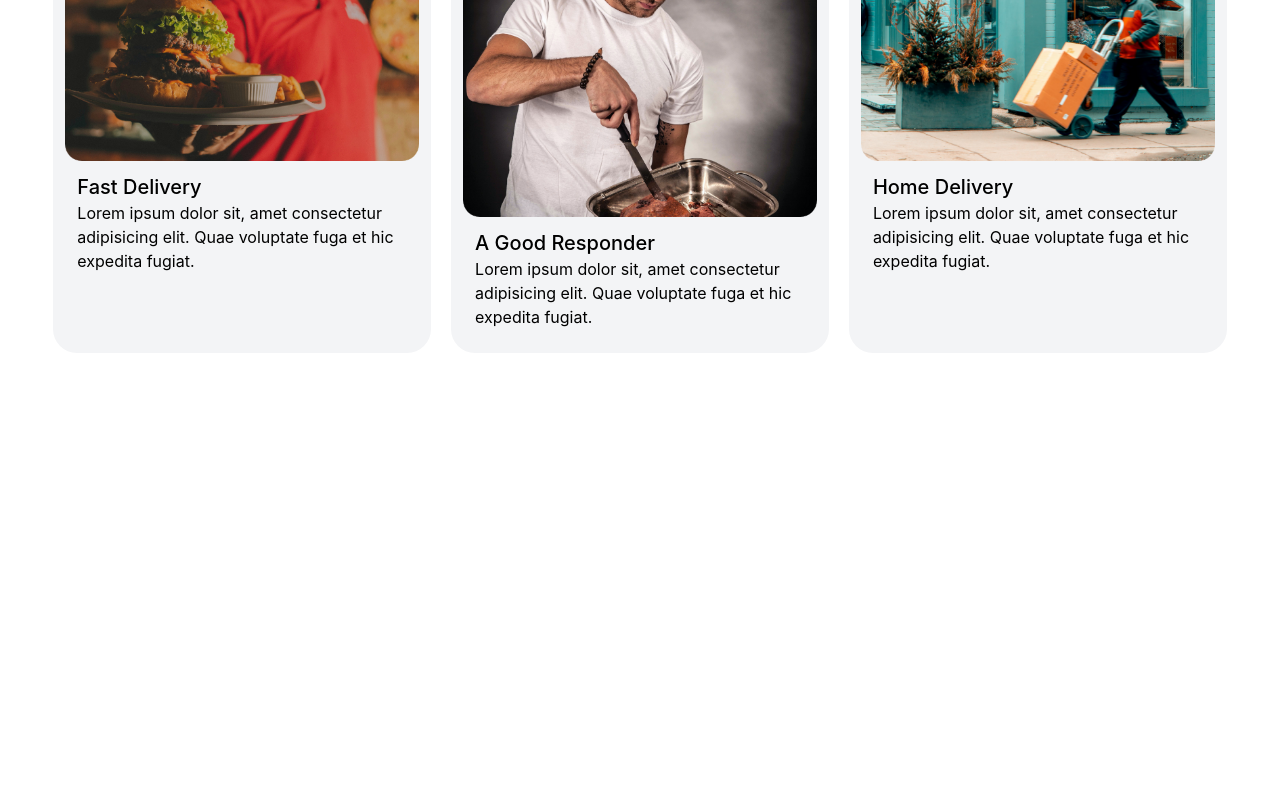
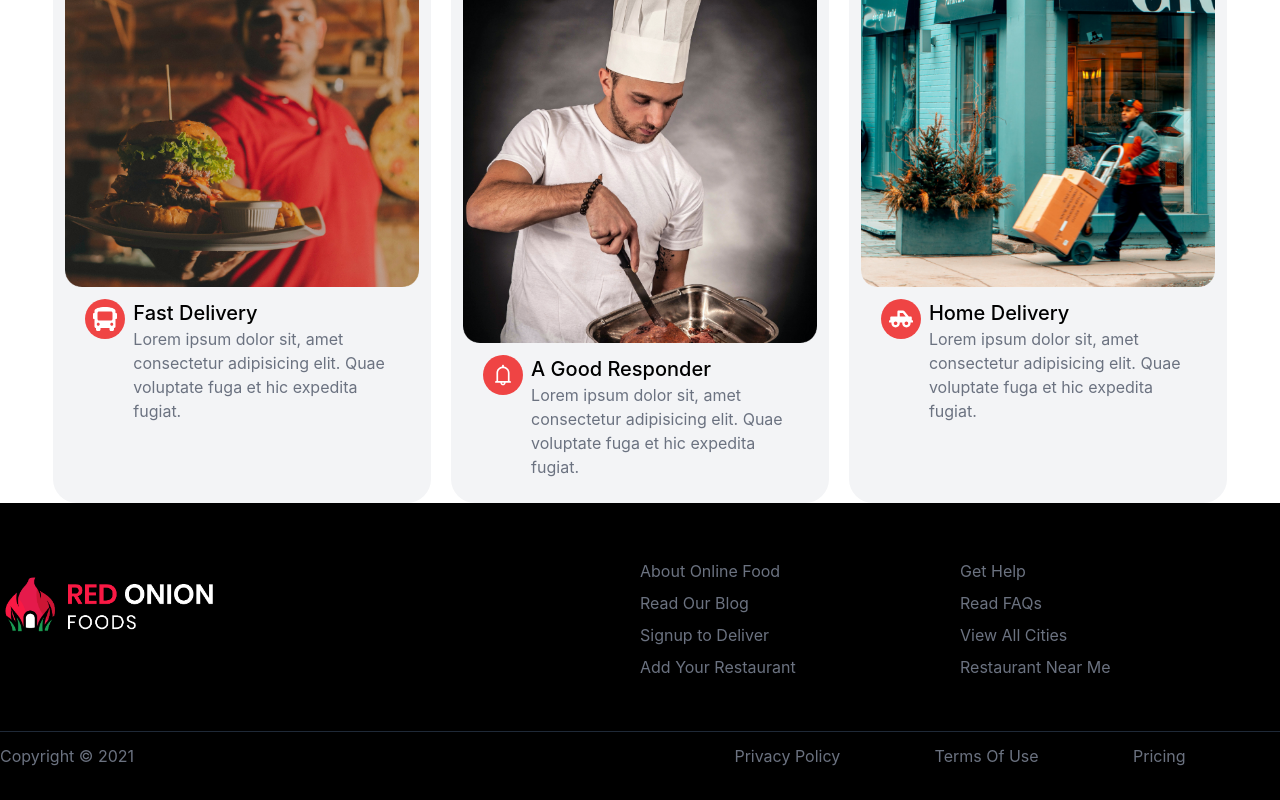
Before and after one commit to Jobayer-Majumder/red-onion, a React (Create React App) app: page / in a window 1280 px wide. Shown: the part 834-1634 px from the top of the page. Before the commit the page ends 1187 px from the top, so only its background shows below. Built offline with nearby package versions, Linux system fonts and the light colour scheme.

Commit message:
footer component added

```diff
--- a/package.json
+++ b/package.json
@@ -9,13 +9,14 @@
     "@testing-library/user-event": "^12.8.3",
     "react": "^17.0.2",
     "react-dom": "^17.0.2",
+    "react-icons": "^4.2.0",
     "react-scripts": "4.0.3",
     "web-vitals": "^1.1.2"
   },
   "scripts": {
     "start": "craco start",
-     "build": "craco build",
-     "test": "craco test",
+    "build": "craco build",
+    "test": "craco test",
     "eject": "react-scripts eject"
   },
   "eslintConfig": {
--- a/src/componets/banner/Banner.js
+++ b/src/componets/banner/Banner.js
@@ -14,9 +14,9 @@ const bannerStyle = {
 const Banner = () => {
     return (
         <section style={bannerStyle}>
-            <div className="container mx-auto flex items-center justify-center" style={{ height: '500px' }}>
+            <div className="container mx-auto flex items-center justify-center" style={{ height: '550px' }}>
                 {/* <h4>this is header container</h4> */}
-                <input className='outline-none w-2/3 px-5 py-2 rounded-full focus:ring-2 focus:ring-purple-500 ' type="search" placeholder='Search items' />
+                <input className='outline-none w-2/3 px-5 py-2 rounded-full focus:ring-2 focus:ring-red-500 ' type="search" placeholder='Search items' />
             </div>
         </section>
     );
--- /dev/null
+++ b/src/componets/footer/Footer.jsx
@@ -0,0 +1,58 @@
+import React from 'react';
+import { footerDataColLeft, footerDataColRight, bottomData } from './footerData';
+import logo from '../../images/logo.png';
+
+
+const Footer = () => {
+
+    return (
+        <>
+            <section className='bg-black pt-8 pb-8'>
+                <div className="container mx-auto">
+                    <div className="grid grid-cols-1 md:grid-cols-2 pt-5">
+                        <div className="py-5 pl-8 xl:pl-0">
+                            <img className='w-1/3' src={logo} alt="" />
+                        </div>
+                        <div className="grid grid-cols-2 text-gray-500 text-center md:text-left">
+                            <div className="left">
+                                {
+                                    footerDataColLeft.map((link, index) =>
+                                        <li className='list-none py-1' key={index++}>
+                                            {link.title}
+                                        </li>
+                                    )
+                                }
+                            </div>
+                            <div className="right">
+                                {
+                                    footerDataColRight.map((link, index) =>
+                                        <li className='list-none py-1' key={index++}>
+                                            {link.title}
+                                        </li>
+                                    )
+                                }
+                            </div>
+                        </div>
+                    </div>
+                    <div className="pt-12">
+                        <hr className='border-gray-800'/>
+                        <div className="grid grid-cols-2 pt-3">
+                            <div className="text-gray-500">
+                                <p>Copyright © {new Date().getFullYear()}</p>
+                            </div>
+                            <div className="flex justify-evenly text-gray-500">
+                                {
+                                    bottomData.map((link, index) =>
+                                        <li className='list-none' key={index++}>{link.title}</li>
+                                    )
+                                }
+                            </div>
+                        </div>
+                    </div>
+                </div>
+            </section>
+        </>
+    );
+};
+
+export default Footer;
--- /dev/null
+++ b/src/componets/footer/footerData.js
@@ -0,0 +1,62 @@
+
+
+const footerDataColLeft = [
+    {
+        title: 'About Online Food',
+        link: '/'
+    },
+    {
+        title: 'Read Our Blog',
+        link: '/'
+    },
+    {
+        title: 'Signup to Deliver',
+        link: '/'
+    },
+    {
+        title: 'Add Your Restaurant',
+        link: '/'
+    },
+];
+
+const footerDataColRight = [
+    {
+        title: 'Get Help',
+        link: '/'
+    },
+    {
+        title: 'Read FAQs',
+        link: '/'
+    },
+    {
+        title: 'View All Cities',
+        link: '/'
+    },
+    {
+        title: 'Restaurant Near Me',
+        link: '/'
+    },
+];
+
+
+const bottomData = [
+    {
+        title: 'Privacy Policy',
+        link: '/'
+    },
+    {
+        title: 'Terms Of Use',
+        link: '/'
+    },
+    {
+        title: 'Pricing',
+        link: '/'
+    },
+];
+
+
+module.exports = {
+    footerDataColLeft,
+    footerDataColRight,
+    bottomData
+};
--- a/src/componets/navbar/Navbar.jsx
+++ b/src/componets/navbar/Navbar.jsx
@@ -3,7 +3,7 @@ import React from 'react';
 const Navbar = () => {
     return (
         <>
-            <div className="relative bg-gray-100">
+            <div className="relative bg-white">
                 <div className="max-w-7xl mx-auto px-4 sm:px-6">
                     <div className="flex justify-between items-center py-5 md:justify-start md:space-x-10">
                         <div className="flex justify-start lg:w-0 lg:flex-1">
@@ -31,7 +31,7 @@ const Navbar = () => {
                             <a href="/" className="whitespace-nowrap text-base font-medium text-gray-500 hover:text-gray-900">
                                 Sign in
                             </a>
-                            <a href="/" className="ml-8 whitespace-nowrap inline-flex items-center justify-center px-4 py-2 border border-transparent rounded-md shadow-sm text-base font-medium text-white bg-indigo-500 hover:bg-indigo-600">
+                            <a href="/" className="ml-8 whitespace-nowrap inline-flex items-center justify-center px-4 py-2 border border-transparent rounded-full shadow-sm text-base font-medium text-white bg-red-500 hover:bg-red-600">
                                 Sign up
                             </a>
                         </div>
--- a/src/componets/whyChooseUs/SingleChooseUs.jsx
+++ b/src/componets/whyChooseUs/SingleChooseUs.jsx
@@ -1,15 +1,23 @@
 import React from 'react';
 
+
+
 const SingleChooseUs = ({ chooseUs }) => {
-    const { img, name, desc } = chooseUs;
+    const { img, name, desc, icon } = chooseUs;
 
     return (
         <>
             <div className="bg-gray-100 p-3 rounded-3xl">
                 <img src={img} alt="" />
-                <div className="p-3">
+                <div className="p-3 flex">
+                    <div className='px-2'>
+                        <h5 className='text-2xl bg-red-500 text-white p-2 rounded-full'>{icon}</h5>
+                    </div>
+                    <div>
                     <h5 className='text-xl font-medium'>{name}</h5>
-                    <ps className=''>{desc}</ps>
+                    <ps className='text-gray-500'>{desc}</ps>
+                    </div>
+
                 </div>
             </div>
         </>
--- a/src/componets/whyChooseUs/WhyChooseUs.jsx
+++ b/src/componets/whyChooseUs/WhyChooseUs.jsx
@@ -6,10 +6,10 @@ const WhyChooseUs = () => {
     return (
         <>
             <section>
-                <div className="container mx-auto">
-                    <div className="w-11/12 mx-auto px-5 py-4">
-                        <h4 className='text-xl font-medium'>Why You Choose Us</h4>
-                        <p>Lorem ipsum dolor sit amet consectetur adipisicing elit. Natus, facilis.</p>
+                <div className="container mx-auto pt-5">
+                    <div className="w-11/12 mx-auto px-5 py-5">
+                        <h1 className='mb-3 text-2xl md:text-4xl font-medium text-gray-500'>Why You Choose Us</h1>
+                        <p className='text-gray-500'>Lorem ipsum dolor sit amet consectetur adipisicing elit.  Vel quo sed aperiam necessitatibus <br /> itaque recusandae eius impedit incidunt, iure assumenda?</p>
                     </div>
                     <div className="w-11/12 mx-auto grid grid-cols-1 md:grid-cols-2 lg:grid-cols-3 gap-5">
                         {
--- a/src/componets/whyChooseUs/chooseUsData.js
+++ b/src/componets/whyChooseUs/chooseUsData.js
@@ -1,7 +1,8 @@
 import fastDeliveryImg from '../../images/adult-blur-blurred-background-687824.png';
 import responderImg from '../../images/chef-cook-food-33614.png';
 import homeDeliveryImg from '../../images/architecture-building-city-2047397.png';
-
+import { FaBus, FaTruckPickup } from 'react-icons/fa';
+import { AiOutlineBell } from 'react-icons/ai';
 
 
 
@@ -9,17 +10,20 @@ const chooseUsData = [
     {
         name: 'Fast Delivery',
         desc: 'Lorem ipsum dolor sit, amet consectetur adipisicing elit. Quae voluptate fuga et hic expedita fugiat.',
-        img: fastDeliveryImg
+        img: fastDeliveryImg,
+        icon: <FaBus />
     },
     {
         name: 'A Good Responder',
         desc: 'Lorem ipsum dolor sit, amet consectetur adipisicing elit. Quae voluptate fuga et hic expedita fugiat.',
-        img: responderImg
+        img: responderImg,
+        icon: <AiOutlineBell />
     },
     {
         name: 'Home Delivery',
         desc: 'Lorem ipsum dolor sit, amet consectetur adipisicing elit. Quae voluptate fuga et hic expedita fugiat.',
-        img: homeDeliveryImg
+        img: homeDeliveryImg,
+        icon: <FaTruckPickup />
     },
 ]
 
--- a/src/pages/Home.js
+++ b/src/pages/Home.js
@@ -1,5 +1,6 @@
 import React from 'react';
 import Banner from '../componets/banner/Banner';
+import Footer from '../componets/footer/Footer';
 import Navbar from '../componets/navbar/Navbar';
 import WhyChooseUs from '../componets/whyChooseUs/WhyChooseUs';
 
@@ -9,6 +10,7 @@ const Home = () => {
             <Navbar />
             <Banner />
             <WhyChooseUs />
+            <Footer />
         </>
     );
 };
```
Also changed, not shown: src/images/logo.png (added), 1 other file (tests, documents, lock files or other folders).
